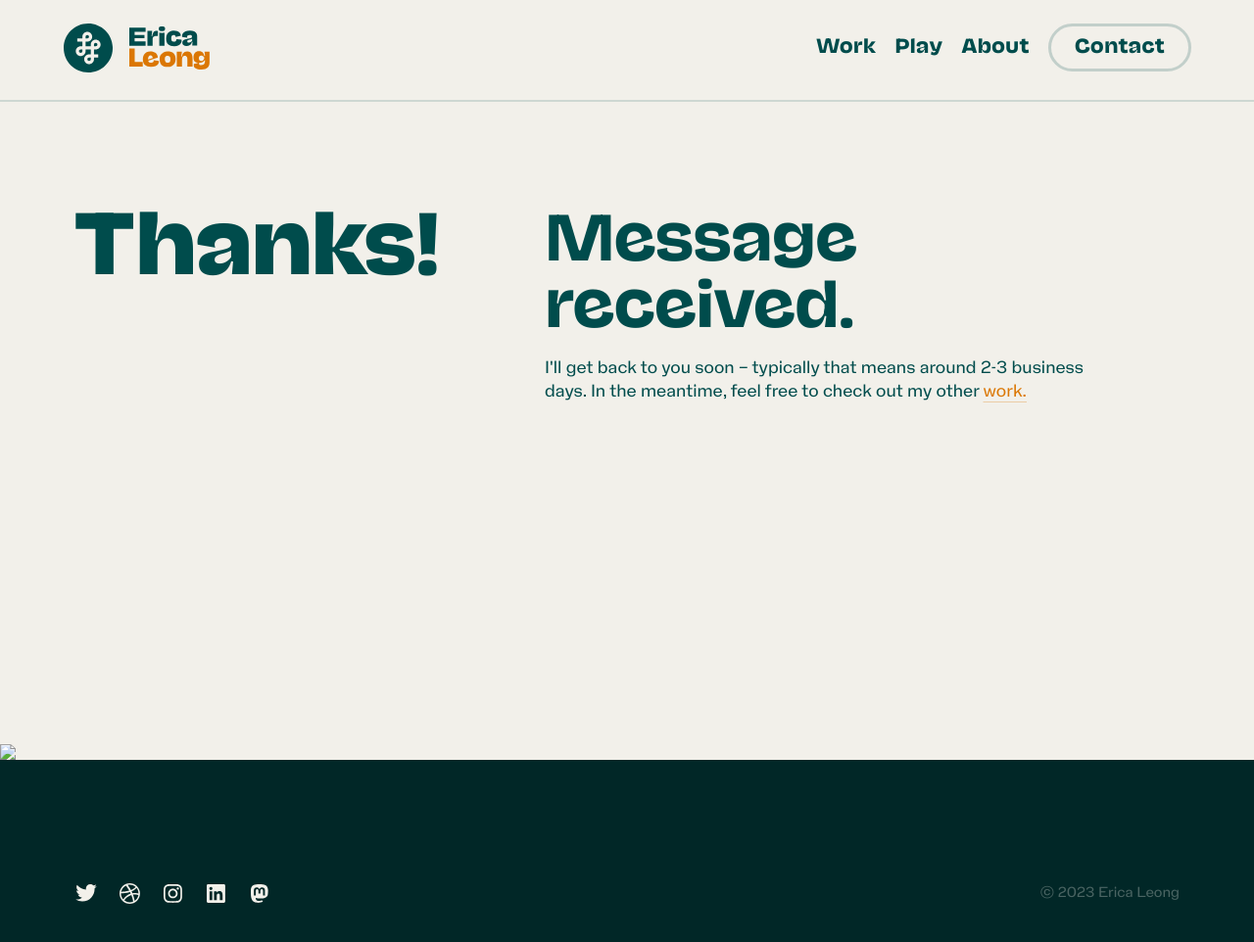
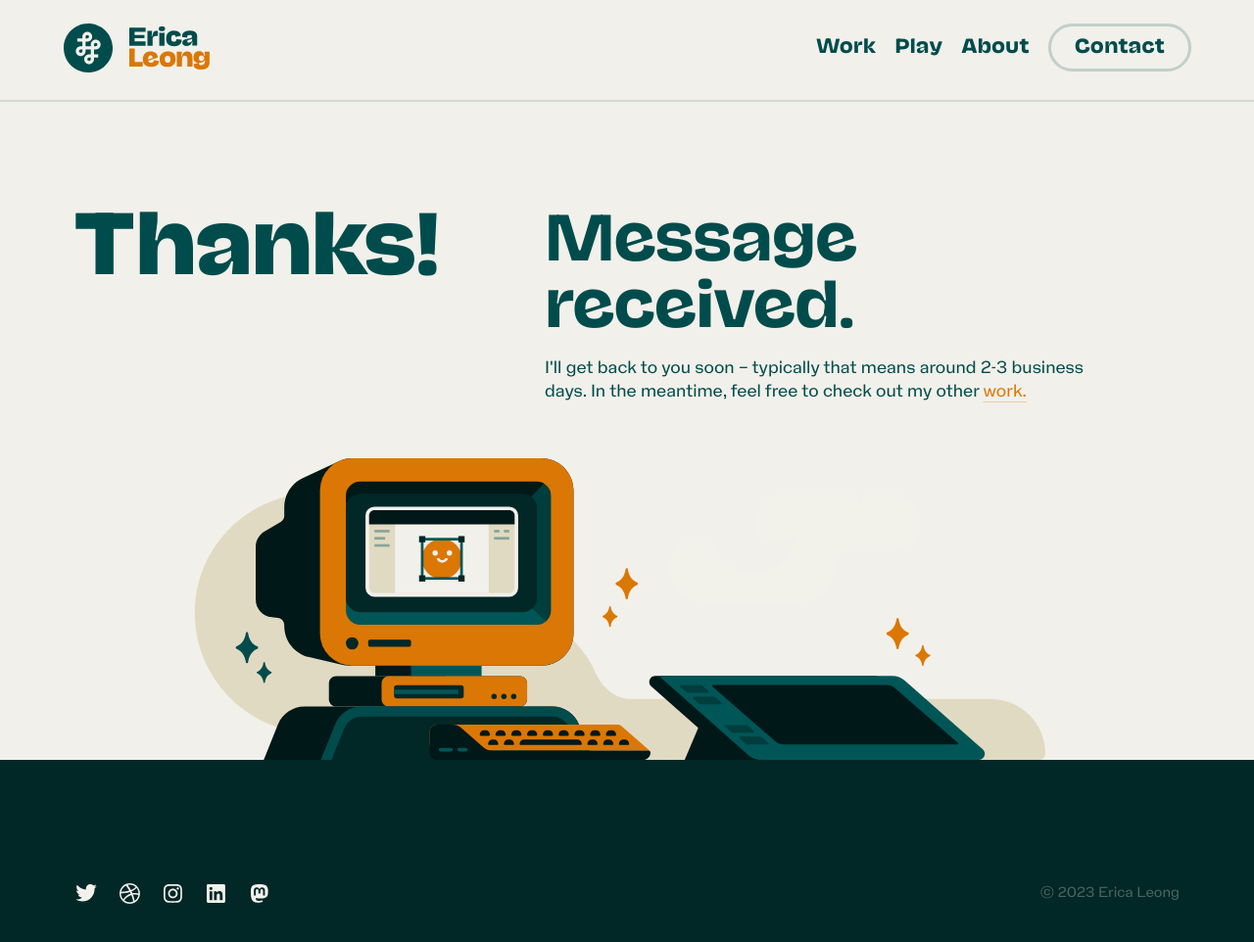
Before and after one commit to ehyleong/ehyleong.github.io, a Jekyll site: the page built from thanks.html, in a window 1280 px wide and 1040 px high. Shown: the top 962 px of the window at 98% size. Built offline with Jekyll 4.4.1, drawn with Linux system fonts in a browser that asks for light colours; comment, search, counter and statistics services are not loaded.

Commit message:
Fixed broken image

```diff
--- a/thanks.html
+++ b/thanks.html
@@ -17,8 +17,8 @@ permalink: /thanks
   </div>
       <div class="hero-img">
     <picture>
-      <source srcset="/img/home-bg.svg" media="(min-width: 64rem)" />
-      <img src="/img/home-bg-mobile.svg"/>
+      <source srcset="/img/global/home-bg.svg" media="(min-width: 64rem)" />
+      <img src="/img/global/home-bg-mobile.svg"/>
     </picture>
   </div>
 </header>
```
